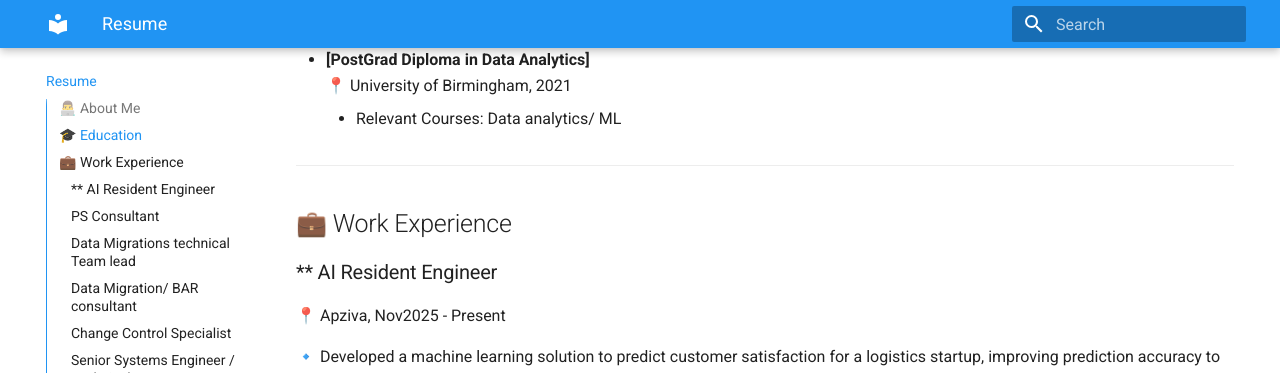
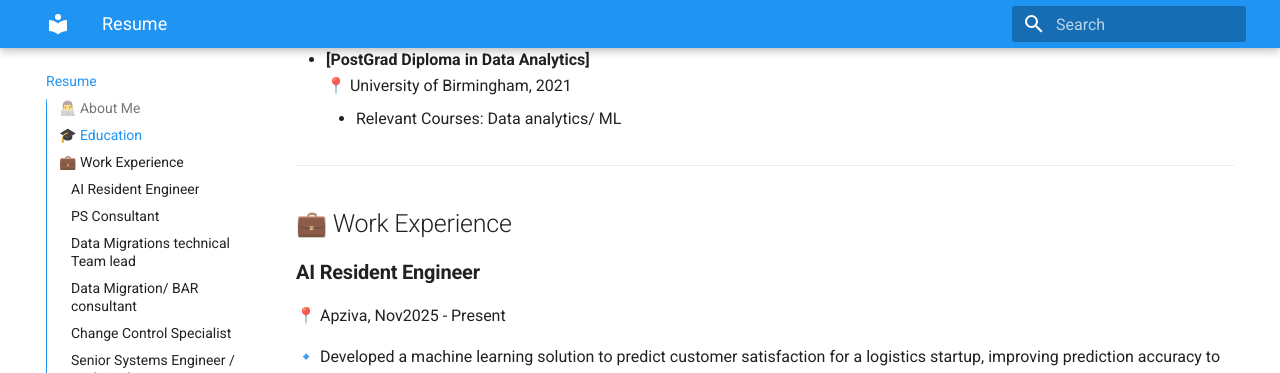
Before and after one commit to nawazyarkhan/myportfolio, an MkDocs documentation site: the page built from docs/resume.md, in a window 1280 px wide and 900 px high, scrolled down 643 px. Shown: the top 373 px of the window. Built offline with MkDocs 1.6.1 and Material for MkDocs 9.7.7, drawn with Linux system fonts in a browser that asks for light colours.

```diff
--- a/docs/resume.md
+++ b/docs/resume.md
@@ -24,7 +24,7 @@ Hi, I'm Nawaz Y. khan! A passionate **Data Engineer**/**Data Scientist**/**ML En
 
 ## 💼 Work Experience
 
-### ** AI Resident Engineer
+### **AI Resident Engineer**
 📍 Apziva, Nov2025 - Present
 
  🔹	Developed a machine learning solution to predict customer satisfaction for a logistics startup, improving prediction accuracy to ~73% by performing data preprocessing, EDA, feature engineering, and model optimization using scikit-learn, and delivering insights that enhanced customer retention strategies.
```
Also changed, not shown: site/resume/index.html, site/search/search_index.json.
